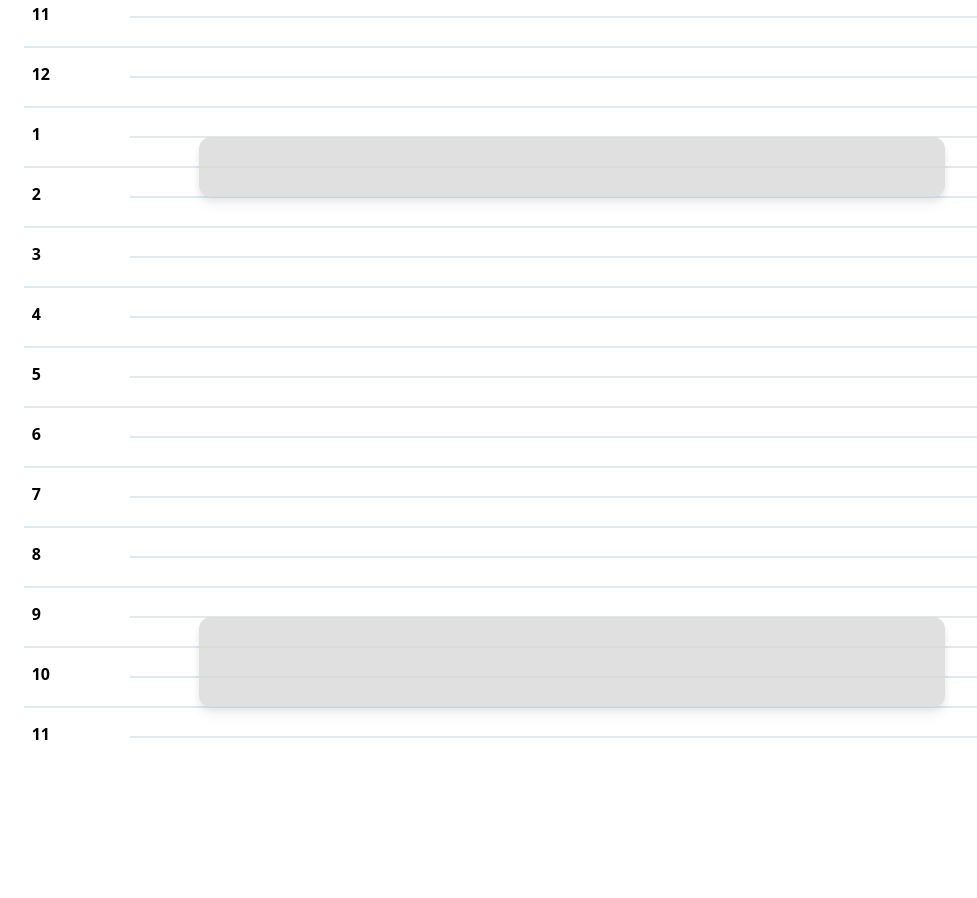
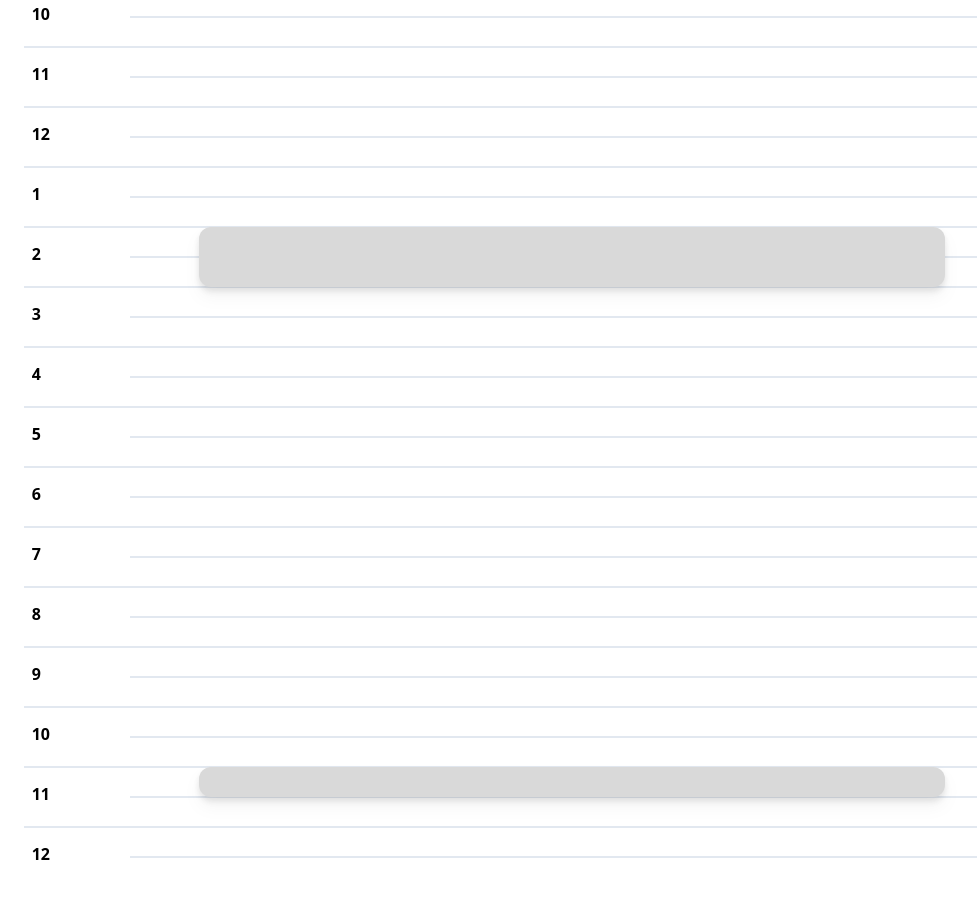
Before and after one commit to c25tc/Productivity-App, a Next.js app: page /schedule in a window 1280 px wide. Shown: the part 880-1778 px from the top of the page, without its empty margins (83-1060 px from the left). Built offline with nearby package versions, Linux system fonts and the light colour scheme.

Commit message:
adding things to use state

```diff
--- a/components/Schedule.jsx
+++ b/components/Schedule.jsx
@@ -1,30 +1,32 @@
 import React from "react";
+import { motion } from "framer-motion";
 
 const Schedule = () => {
   const rows = [];
-  for (let i = 0; i < 24; i++) {
+  for (let i = 0; i < 25; i++) {
     let num = i % 12;
     if (num == 0) num = 12;
-    if (i != 0) {
       rows.push(
         <>
-          <div
+          <motion.div
             className="bg-slate-200 h-[2px] my-[14px] col-start-2 col-span-10"
             layoutId={`schedule-30-${i}`}
-          ></div>
-          <div
+            key={`30-${i}`}
+          ></motion.div>
+          <motion.div
             className="col-start-2 col-span-1 font-bold translate-x-2 select-none"
             layoutId={`schedule-number-${i}`}
+            key={`number-${i}`}
           >
             {num}
-          </div>
-          <div
+          </motion.div>
+          <motion.div
             className="bg-slate-200 h-[2px] my-[14px] col-start-3 col-span-9"
             layoutId={`schedule-hour-${i}`}
-          ></div>
+            key={`hour-${i}`}
+          ></motion.div>
         </>
       );
-    }
   }
   return (
     <div className=" grid grid-cols-12 grid-rows-[24] w-full">
--- a/components/Task.jsx
+++ b/components/Task.jsx
@@ -10,10 +10,66 @@ const Task = ({ name, tasks, setTasks, num }) => {
   );
   const [open, setOpen] = useState(false);
   const [showOpen, setShowOpen] = useState(false);
+  const [date, setDate] = useState(
+    tasks[num].date[2] + "-" + tasks[num].date[0] + "-" + tasks[num].date[1]
+  );
+  //2022-10-12
 
   const taskRef = useRef(null);
 
+  function changedDate(e) {
+    console.log(e.target.value);
+    const changedDate = e.target.value.split("-");
+    console.log([
+      parseInt(changedDate[0]),
+      parseInt(changedDate[1]),
+      parseInt(changedDate[2]),
+    ]);
+    setDate(e.target.value);
+    const newTasks = tasks;
+    newTasks[num].date = [
+      parseInt(changedDate[1]),
+      parseInt(changedDate[2]),
+      parseInt(changedDate[0]),
+    ];
+    setTasks(newTasks);
+    console.log(tasks)
+  }
+
   useEffect(() => {
+    if (tasks[num].date[0].toString().length == 1) {
+      console.log("just month")
+      setDate(
+        tasks[num].date[2] +
+          "-0" +
+          tasks[num].date[0] +
+          "-" +
+          tasks[num].date[1]
+      );
+    }
+    if (tasks[num].date[1].toString().length == 1) {
+      console.log("just day")
+      setDate(
+        tasks[num].date[2] +
+          "-" +
+          tasks[num].date[0] +
+          "-0" +
+          tasks[num].date[1]
+      );
+    }
+    if (
+      tasks[num].date[0].toString().length == 1 &&
+      tasks[num].date[1].toString().length == 1
+    ) {
+      console.log("both")
+      setDate(
+        tasks[num].date[2] +
+          "-0" +
+          tasks[num].date[0] +
+          "-0" +
+          tasks[num].date[1]
+      );
+    }
       function mousedown(e) {
         let startX = e.pageX;
         window.addEventListener("mousemove", mousemove);
@@ -96,15 +152,12 @@ const Task = ({ name, tasks, setTasks, num }) => {
             <div className="bg-blue w-4/12 text-center p-0 rounded-xl block">
               <div className="text-xs font-light m-0 p-0 leading-5">date</div>
               <div className=" text-md font-bold m-0 p-0 leading-3">
+                {console.log(date)}
                 <input
                   type="date"
-                  className="bg-blue pl-1 text-white text-[8px] md:text-xs font-bold focus:outline-none hide-calandar -translate-y-1 md:translate-x-2"
-                  value={`20${tasks[num].date[2]}-${
-                    tasks[num].date[0].toString().length == 2
-                      ? tasks[num].date[0]
-                      : "0" + tasks[num].date[0]
-                  }-${tasks[num].date[1]}`}
-                  onChange={() => {console.log("hello")}}
+                  className="bg-blue pl-1 text-white text-[8px] md:text-xs font-bold focus:outline-none sm:only:hide-calandar -translate-y-1 md:translate-x-2"
+                  value={date}
+                  onChange={changedDate}
                 />
               </div>
             </div>
--- a/components/TimeSelect.jsx
+++ b/components/TimeSelect.jsx
@@ -5,8 +5,10 @@ const TimeSelect = ({ tasks, setTasks, num }) => {
   let hours, minutes;
 
   function changedHour(e) {
-    hours = parseInt(e.target.value);
+    console.log(e.target.value)
+    hours = e.target.value;
     minutes = time[1];
+    console.log(hours, minutes)
     setTime([hours, minutes]);
     const newTasks = tasks;
     newTasks[num].time = time[0] * 60 + time[1];
--- a/pages/schedule.jsx
+++ b/pages/schedule.jsx
@@ -8,19 +8,80 @@ import Schedule from "../components/Schedule";
 import ScheduleEdit from "../components/ScheduleEdit";
 
 export default function Home() {
+  const date = new Date();
+  // const date1 = new Date("July 31, 1983 01:15:00");
+  const [day, setDay] = useState([
+    date.getMonth() + 1,
+    date.getDate(),
+    date.getFullYear(),
+  ]);
+  const dateTracker = new Date();
+  dateTracker.setDate(dateTracker.getDate() - 1);
+  const yesterday = [
+    dateTracker.getMonth() + 1,
+    dateTracker.getDate(),
+    dateTracker.getFullYear(),
+  ];
+  dateTracker.setDate(dateTracker.getDate() + 1);
+  const today = [
+    dateTracker.getMonth() + 1,
+    dateTracker.getDate(),
+    dateTracker.getFullYear(),
+  ];
+  dateTracker.setDate(dateTracker.getDate() + 1);
+  const tommorow = [
+    dateTracker.getMonth() + 1,
+    dateTracker.getDate(),
+    dateTracker.getFullYear(),
+  ];
   const [blockOffTimes, setblockOffTimes] = useState([
-    [1, 120],
-    [12, 60],
-    [20, 90],
+    [
+      [0, 120],
+      [720, 60],
+      [1200, 90],
+    ],
+    [
+      [180, 120],
+      [750, 60],
+      [1230, 90],
+    ],
+    [
+      [150, 120],
+      [780, 60],
+      [1260, 90],
+    ],
+    [
+      [120, 120],
+      [720, 60],
+      [1170, 90],
+    ],
+    [
+      [90, 120],
+      [720, 60],
+      [1140, 90],
+    ],
+    [
+      [60, 120],
+      [720, 60],
+      [1290, 30],
+    ],
+    [
+      [30, 120],
+      [810, 60],
+      [1350, 30],
+    ],
   ]);
+
   let blocks = [];
-  for (let i = 0; i < blockOffTimes.length; i++) {
-    let top = 297 + blockOffTimes[i][0] * 60;
+  for (let i = 0; i < blockOffTimes[date.getDay()].length; i++) {
+    let top = 297 + blockOffTimes[date.getDay()][i][0];
     blocks.push(
-      <div
+      <motion.div
         className={`w-7/12 bg-[#D9D9D9] opacity-80 absolute left-[22%] rounded-xl drop-shadow-lg`}
-        style={{ height: blockOffTimes[i][1] + "px", top: top }}
-      ></div>
+        style={{ height: blockOffTimes[date.getDay()][i][1] + "px", top: top }}
+        key={i}
+        layoutId={`block-off-times-${i}`}
+      ></motion.div>
     );
   }
   return (
--- a/pages/schedule/edit.jsx
+++ b/pages/schedule/edit.jsx
@@ -8,12 +8,45 @@ import ScheduleEdit from "../../components/ScheduleEdit";
 import React, { useState, useRef, useEffect } from "react";
 
 export default function Home() {
+  const date = new Date();
   const [, updateState] = React.useState();
   const forceUpdate = React.useCallback(() => updateState({}), []);
   const [blockOffTimes, setblockOffTimes] = useState([
+    [
       [0, 120],
       [720, 60],
       [1200, 90],
+    ],
+    [
+      [180, 120],
+      [750, 60],
+      [1230, 90],
+    ],
+    [
+      [150, 120],
+      [780, 60],
+      [1260, 90],
+    ],
+    [
+      [120, 120],
+      [720, 60],
+      [1170, 90],
+    ],
+    [
+      [90, 120],
+      [720, 60],
+      [1140, 90],
+    ],
+    [
+      [60, 120],
+      [720, 60],
+      [1290, 30],
+    ],
+    [
+      [30, 120],
+      [810, 60],
+      [1350, 30],
+    ],
   ]);
   let blocks = [];
   let blockRefs = [];
@@ -21,15 +54,15 @@ export default function Home() {
   let bottomRefs = [];
   let bottomIsActive = false;
 
-  for (let i = 0; i < blockOffTimes.length; i++) {
+  for (let i = 0; i < blockOffTimes[date.getDay()].length; i++) {
     blockRefs[i] = useRef(null);
     topRefs[i] = useRef(null);
     bottomRefs[i] = useRef(null);
-    let top = 261 + blockOffTimes[i][0];
+    let top = 261 + blockOffTimes[date.getDay()][i][0];
     blocks.push(
       <div
         className={`w-9/12 bg-[#D9D9D9] opacity-80 absolute left-[13%] rounded-xl drop-shadow-lg cursor-grab`}
-        style={{ height: blockOffTimes[i][1] + "px", top: top }}
+        style={{ height: blockOffTimes[date.getDay()][i][1] + "px", top: top }}
         ref={blockRefs[i]}
       >
         <div
@@ -45,13 +78,17 @@ export default function Home() {
   }
 
   function renderBlocks() {
-    for (let i = 0; i < blockOffTimes.length; i++) {
-      let top = 261 + blockOffTimes[i][0];
+    for (let i = 0; i < blockOffTimes[date.getDay()].length; i++) {
+      let top = 261 + blockOffTimes[date.getDay()][i][0];
       blocks.push(
-        <div
+        <motion.div
           className={`w-9/12 bg-[#D9D9D9] opacity-80 absolute left-[13%] rounded-xl drop-shadow-lg`}
-          style={{ height: blockOffTimes[i][1] + "px", top: top }}
+          style={{
+            height: blockOffTimes[date.getDay()][i][1] + "px",
+            top: top,
+          }}
           ref={blockRefs[i]}
+          layoutId={`block-off-times-${i}`}
         >
           <div
             className="relative bg-pink top-0 w-4/6 h-4 left-1/2 -translate-x-1/2 rounded-b-xl"
@@ -61,7 +98,7 @@ export default function Home() {
             className="absolute bottom-0 bg-pink w-4/6 h-4 left-1/2 -translate-x-1/2 rounded-t-xl"
             ref={bottomRefs[i]}
           ></div>
-        </div>
+        </motion.div>
       );
       forceUpdate();
     }
@@ -72,27 +109,29 @@ export default function Home() {
   useEffect(() => {
     function mousedown(e, i, resizer) {
       console.log(resizer);
-      let offset = e.pageY - blockOffTimes[i][0] - 261;
+      let offset = e.pageY - blockOffTimes[date.getDay()][i][0] - 261;
       window.addEventListener("mousemove", mousemove);
       window.addEventListener("mouseup", mouseup);
 
       function mousemove(e) {
         const currentBlocks = blockOffTimes;
         if (resizer == "block") {
-          currentBlocks[i][0] = Math.round((e.pageY - 261 - offset) / 15) * 15;
+          currentBlocks[date.getDay()][i][0] =
+            Math.round((e.pageY - 261 - offset) / 15) * 15;
         } else if (resizer == "top") {
-          if (currentBlocks[i][1] >= 30) {
-            currentBlocks[i][1] -=
+          if (currentBlocks[date.getDay()][i][1] >= 30) {
+            currentBlocks[date.getDay()][i][1] -=
               Math.round((e.pageY - 261 - offset) / 15) * 15 -
-              currentBlocks[i][0];
+              currentBlocks[date.getDay()][i][0];
           } else {
-            currentBlocks[i][1] = 30;
+            currentBlocks[date.getDay()][i][1] = 30;
           }
-          currentBlocks[i][0] = Math.round((e.pageY - 261 - offset) / 15) * 15;
+          currentBlocks[date.getDay()][i][0] =
+            Math.round((e.pageY - 261 - offset) / 15) * 15;
         } else if (resizer == "bottom") {
-          currentBlocks[i][1] =
+          currentBlocks[date.getDay()][i][1] =
             Math.round((e.pageY - 261) / 15) * 15 -
-            currentBlocks[i][0];
+            currentBlocks[date.getDay()][i][0];
         }
         setblockOffTimes(currentBlocks);
         renderBlocks();
@@ -105,11 +144,12 @@ export default function Home() {
     }
     function touchstart(e, i, resizer) {
       e.preventDefault();
-      console.log("hello")
+      console.log("hello");
       let startY = e.touches[0].pageY;
       let moveY = 0;
       let tick = 0;
-      let offset = e.touches[0].pageY - blockOffTimes[i][0] - 261;
+      let offset =
+        e.touches[0].pageY - blockOffTimes[date.getDay()][i][0] - 261;
       let oldCurrentBlocks = blockOffTimes;
       window.addEventListener("touchmove", touchmove);
       window.addEventListener("touchend", touchend);
@@ -119,26 +159,62 @@ export default function Home() {
         tick += 1;
         e.preventDefault();
         const currentBlocks = blockOffTimes;
-        if (resizer == "top") {
-          if (currentBlocks[i][1] >= 30) {
-            currentBlocks[i][1] -=
+        if (resizer == "block") {
+          if (currentBlocks[date.getDay()][i][0] > -1) {
+            currentBlocks[date.getDay()][i][0] =
+              Math.round((e.touches[0].pageY - 261 - offset) / 15) * 15;
+          } else {
+            currentBlocks[date.getDay()][i][0] = 0;
+          }
+          if (
+            currentBlocks[date.getDay()][i][0] +
+              currentBlocks[date.getDay()][i][1] <
+              1441 &&
+            currentBlocks[date.getDay()][i][0] +
+              currentBlocks[date.getDay()][i][1] >
+              1400
+          ) {
+            currentBlocks[date.getDay()][i][0] =
+              Math.round((e.touches[0].pageY - 261 - offset) / 15) * 15;
+          } else if (
+            currentBlocks[date.getDay()][i][0] +
+              currentBlocks[date.getDay()][i][1] >=
+            1441
+          ) {
+            currentBlocks[date.getDay()][i][0] =
+              1440 - currentBlocks[date.getDay()][i][1];
+          }
+        } else if (resizer == "top") {
+          if (currentBlocks[date.getDay()][i][0] > 0) {
+            if (currentBlocks[date.getDay()][i][1] >= 30) {
+              currentBlocks[date.getDay()][i][1] -=
                 Math.round((e.touches[0].pageY - 261 - offset) / 15) * 15 -
-              currentBlocks[i][0];
+                currentBlocks[date.getDay()][i][0];
             } else {
-            currentBlocks[i][1] = 30;
+              currentBlocks[date.getDay()][i][1] = 30;
             }
-          currentBlocks[i][0] =
+            currentBlocks[date.getDay()][i][0] =
               Math.round((e.touches[0].pageY - 261 - offset) / 15) * 15;
+          } else {
+            currentBlocks[date.getDay()][i][0] = 0;
+          }
         } else if (resizer == "bottom") {
-            if (currentBlocks[i][1] >= 30) {
-              currentBlocks[i][1] =
-                Math.round((e.touches[0].pageY - 261) / 15) * 15 - (currentBlocks[i][0])
+          if (
+            currentBlocks[date.getDay()][i][0] +
+              currentBlocks[date.getDay()][i][1] <
+            1441
+          ) {
+            if (currentBlocks[date.getDay()][i][1] >= 30) {
+              currentBlocks[date.getDay()][i][1] =
+                Math.round((e.touches[0].pageY - 261) / 15) * 15 -
+                currentBlocks[date.getDay()][i][0];
             } else {
-              currentBlocks[i][1] = 30;
+              currentBlocks[date.getDay()][i][1] = 30;
             }
-        } else if (resizer == "block") {
-          currentBlocks[i][0] =
-            Math.round((e.touches[0].pageY - 261 - offset) / 15) * 15;
+          } else {
+            currentBlocks[date.getDay()][i][1] =
+              1440 - currentBlocks[date.getDay()][i][0];
+          }
         }
         setblockOffTimes(currentBlocks);
         renderBlocks();
@@ -147,7 +223,6 @@ export default function Home() {
         //    tick = 0;
         // }
         startY = e.touches[0].pageY;
-
       }
       function touchend() {
         window.removeEventListener("touchmove", touchmove);
@@ -155,7 +230,7 @@ export default function Home() {
         bottomIsActive = false;
       }
     }
-    for (let i = 0; i < blockOffTimes.length; i++) {
+    for (let i = 0; i < blockOffTimes[date.getDay()].length; i++) {
       const block = blockRefs[i].current;
       const top = topRefs[i].current;
       const bottom = bottomRefs[i].current;
```
Also changed, not shown: components/ScheduleEdit.jsx (+12 -10 lines), pages/tasks.jsx (+6 -6 lines). Lines whose indentation alone changed are shown as unchanged.
